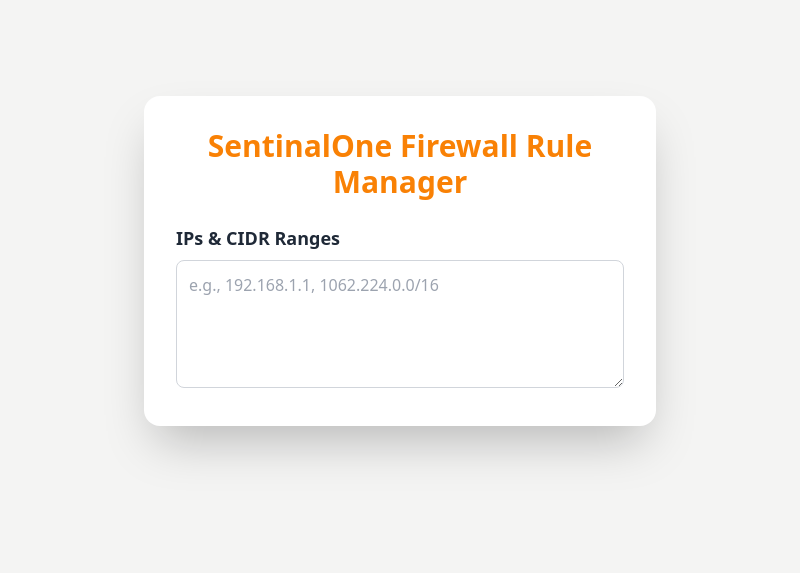
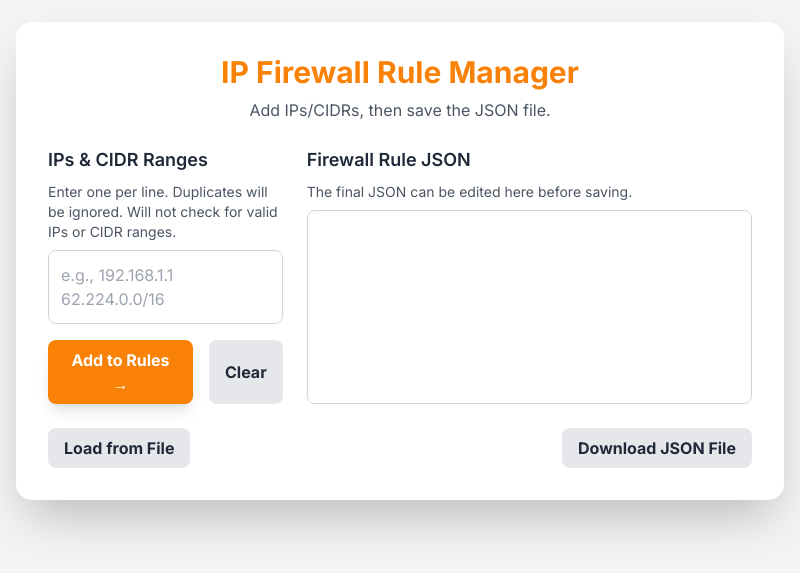
Before and after one commit to Youssup/SentinalOne-Firewall-Rule, an Electron app: page client/index.html in a window 800 px wide. Shown: the part 139-712 px from the top of the page. Drawn offline with nearby package versions, Linux system fonts and the light colour scheme; no server answers.

Commit message:
feat: change design and add buttons

```diff
--- a/client/index.html
+++ b/client/index.html
@@ -12,41 +12,110 @@
             colors: {
               primary: {
                 DEFAULT: "#F98105",
-                aitorange: "#F98105",
+                "ait-orange": "#F98105",
+                "ait-orange-dark": "#E07304",
               },
               "light-bg": "#F4F4F3",
               "light-card": "#FFFFFF",
               "light-text": "#1F2937",
+              "light-subtext": "#4B5563",
             },
           },
         },
       };
     </script>
+    <link rel="stylesheet" href="styles.css" />
   </head>
   <body
     class="bg-light-bg text-light-text h-screen w-screen flex items-center justify-center p-4"
   >
+    <!-- Card -->
     <div
-      class="w-full max-w-lg mx-auto bg-light-card rounded-2xl shadow-2xl p-8"
+      class="mx-auto bg-light-card rounded-2xl shadow-2xl p-6 md:p-8 flex flex-col h-full md:h-auto max-h-[95vh]"
     >
       <!-- Header -->
-      <div class="text-center">
-        <h1 class="text-3xl font-bold text-primary-aitorange">
-          SentinalOne Firewall Rule Manager
+      <div class="flex-shrink-0 mb-6 text-center">
+        <h1 class="text-3xl font-bold text-primary-ait-orange">
+          IP Firewall Rule Manager
         </h1>
+        <p class="text-light-subtext mt-2">
+          Add IPs/CIDRs, then save the JSON file.
+        </p>
       </div>
 
-      <div class="mt-6">
-        <label for="ip-input" class="text-lg font-semibold mb-2 block"
-          >IPs & CIDR Ranges</label
+      <!-- Main Content -->
+      <div class="flex-grow flex flex-col md:flex-row gap-6 min-h-0">
+        <!-- Left Panel: IP/Cidr Input -->
+        <div class="md:w-1/3 flex flex-col">
+          <label for="ip-input" class="text-lg font-semibold mb-2"
+            >IPs & CIDR Ranges</label
+          >
+          <p class="text-sm text-light-subtext mb-2">
+            Enter one per line. Duplicates will be ignored. Will not check for valid IPs or CIDR ranges.
+          </p>
+          <textarea
+            id="ip-input"
+            placeholder="e.g., 192.168.1.1&#10;62.224.0.0/16"
+            class="flex-grow bg-white border border-gray-300 rounded-lg p-3 text-gray-900 focus:outline-none focus:ring-2 focus:ring-primary-ait-orange resize-none"
+          ></textarea>
+          <!-- Left Panel: Action Buttons -->
+          <div class="flex gap-4 mt-4">
+            <button
+              id="add-ip-button"
+              class="w-full bg-primary-ait-orange hover:bg-primary-ait-orange-dark text-white font-bold py-2 px-4 rounded-lg transition duration-300 shadow-lg"
+            >
+              Add to Rules &rarr;
+            </button>
+            <button
+              id="clear-ip-button"
+              class="w-1/3 bg-gray-200 hover:bg-gray-300 text-light-text font-bold py-2 px-4 rounded-lg transition duration-300"
+            >
+              Clear
+            </button>
+          </div>
+        </div>
+
+        <!-- Right Panel: JSON Output -->
+        <div class="md:w-2/3 flex flex-col">
+          <label for="json-output" class="text-lg font-semibold mb-2"
+            >Firewall Rule JSON</label
+          >
+          <p class="text-sm text-light-subtext mb-2">
+            The final JSON can be edited here before saving.
+          </p>
+          <textarea
+            id="json-output"
+            class="flex-grow bg-white border border-gray-300 rounded-lg p-3 font-mono text-sm text-gray-900 focus:outline-none focus:ring-2 focus:ring-primary-ait-orange resize-none"
+          ></textarea>
+        </div>
+      </div>
+
+      <!-- Footer: Action Buttons -->
+      <div
+        class="flex-shrink-0 flex flex-col sm:flex-row items-center justify-between gap-4 mt-6"
+      >
+        <div class="flex gap-4">
+          <button
+            id="load-file-button"
+            class="bg-gray-200 hover:bg-gray-300 text-light-text font-bold py-2 px-4 rounded-lg transition duration-300"
+          >
+            Load from File
+          </button>
+        </div>
+        <!-- Status Message Area -->
+        <div
+          id="status-message"
+          class="h-6 text-center text-green-ait-orange-dark transition-opacity duration-300"
+        ></div>
+
+        <button
+          id="download-button"
+          class="bg-gray-200 hover:bg-gray-300 text-light-text font-bold py-2 px-4 rounded-lg transition duration-300"
         >
-        <!-- ips / cidr ranges -->
-        <textarea
-          id="ip-input"
-          placeholder="e.g., 192.168.1.1, 1062.224.0.0/16"
-          class="w-full h-32 bg-white border border-gray-300 rounded-lg p-3 text-gray-900 focus:outline-none focus:ring-2 focus:ring-primary-500"
-        ></textarea>
+          Download JSON File
+        </button>
       </div>
     </div>
+    <script src="./renderer.js" defer></script>
   </body>
 </html>
--- /dev/null
+++ b/client/styles.css
@@ -0,0 +1,20 @@
+/* Import font and set the font family */
+@import url('https://fonts.googleapis.com/css2?family=Inter:wght@400;500;600;700&display=swap');
+body {
+    font-family: "Inter", sans-serif;
+}
+
+/* Custom scrollbar for webkit browsers */
+textarea::-webkit-scrollbar {
+    width: 8px;
+}
+
+textarea::-webkit-scrollbar-track {
+    background: #f4f4f3;
+}
+
+textarea::-webkit-scrollbar-thumb {
+    background-color: #d1d5db;
+    border-radius: 20px;
+    border: 2px solid #f4f4f3;
+}
```
